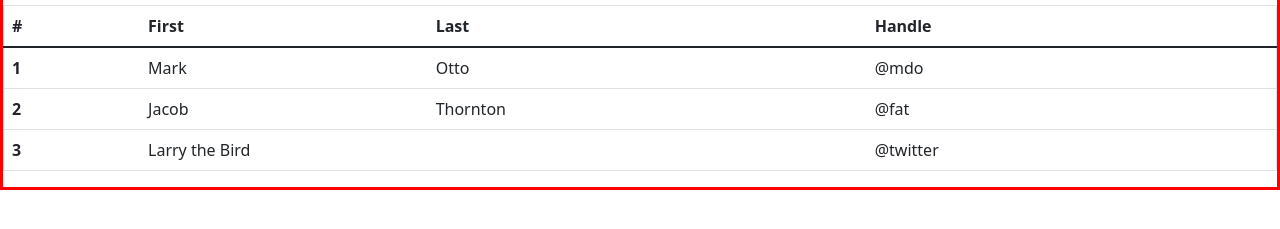
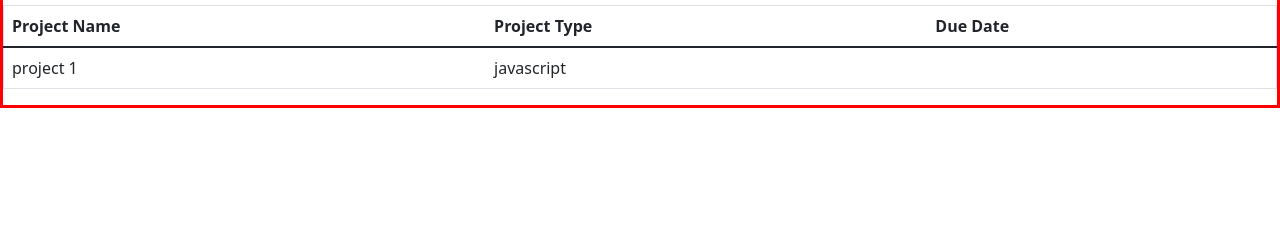
Before and after one commit to croberts27/project-tracker-mp5, a plain HTML site: page index.html in a window 1280 px wide. Shown: the part 157-386 px from the top of the page. Drawn offline with nearby package versions, Linux system fonts and the light colour scheme.

Commit message:
edits table

```diff
--- a/index.html
+++ b/index.html
@@ -21,29 +21,31 @@
         <table class="table">
   <thead>
     <tr>
-      <th scope="col">#</th>
-      <th scope="col">First</th>
-      <th scope="col">Last</th>
-      <th scope="col">Handle</th>
+      <th scope="col">Project Name</th>
+      <th scope="col">Project Type</th>
+      <th scope="col">Due Date</th>
     </tr>
   </thead>
   <tbody>
     <tr>
-      <th scope="row">1</th>
+      <td id="name">project 1</td>
+      <td id="type">javascript</td>
+      <td id="date"></td>
+      <!-- <th scope="row">1</th>
       <td>Mark</td>
       <td>Otto</td>
-      <td>@mdo</td>
+      <td>@mdo</td> -->
     </tr>
     <tr>
-      <th scope="row">2</th>
+      <!-- <th scope="row">2</th>
       <td>Jacob</td>
       <td>Thornton</td>
-      <td>@fat</td>
+      <td>@fat</td> -->
     </tr>
     <tr>
-      <th scope="row">3</th>
+      <!-- <th scope="row">3</th>
       <td colspan="2">Larry the Bird</td>
-      <td>@twitter</td>
+      <td>@twitter</td> -->
     </tr>
   </tbody>
 </table>
--- a/script.js
+++ b/script.js
@@ -0,0 +1,4 @@
+var projectNameEl = document.getItemById("name")
+console.log(projectNameEl)
+var projectTypeEl = document.getItemById("type")
+console.log(projectTypeEl)
```
